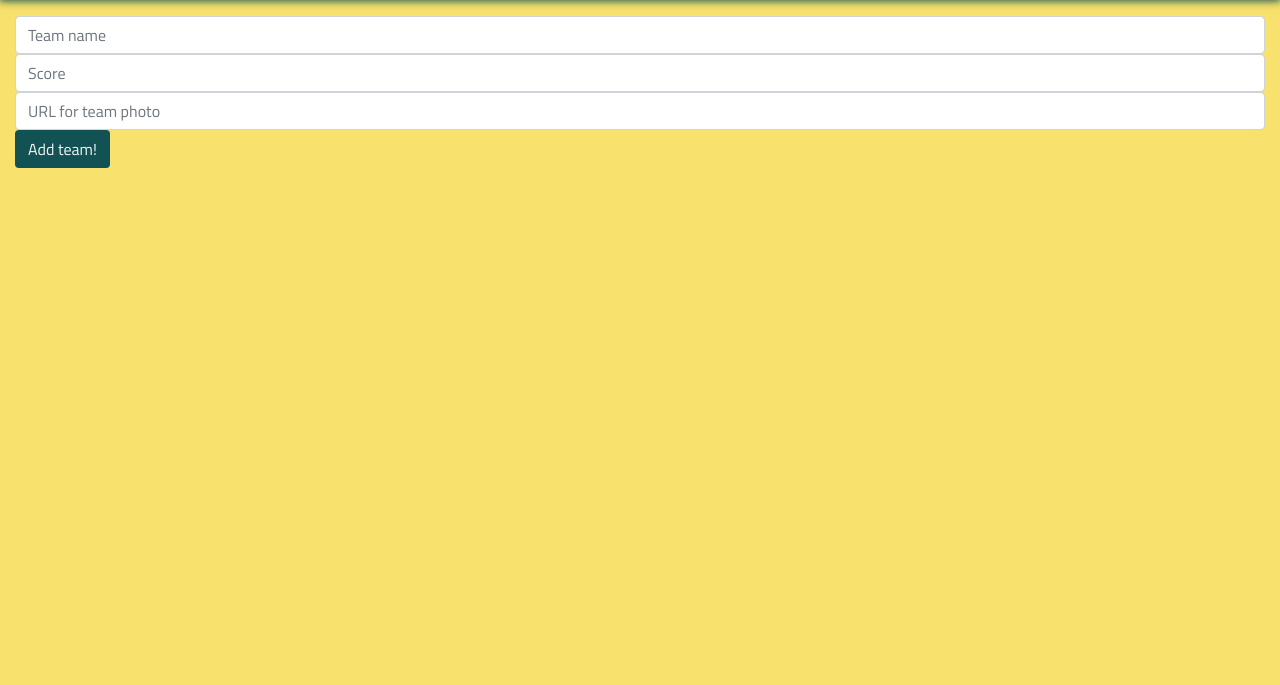
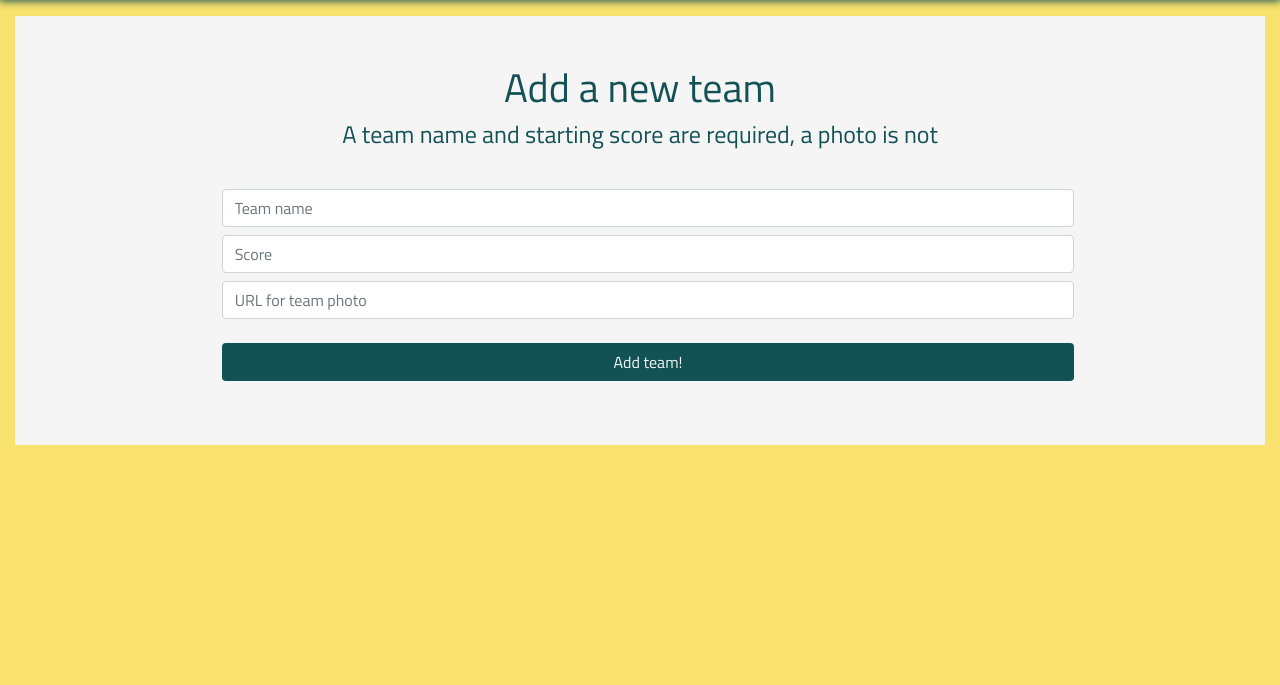
Before and after one commit to Code-Institute-Submissions/PubScore, a Flask app: page /addteam in a window 1280 px wide. Shown: the part 80-765 px from the top of the page. Run offline with Flask 2, Linux system fonts and the light colour scheme; some libraries are stand-ins or nearby versions.

Commit message:
Add styling for the add team page

```diff
--- a/static/css/style.css
+++ b/static/css/style.css
@@ -268,17 +268,25 @@ header {
     margin-bottom: 2.5rem;
 }
 
-.contact-form {
+.form {
     margin-left: 5%;
     margin-right: 5%;
     margin-bottom: 2.5rem;
 }
 
 @media only screen and (min-width: 992px) {
-    .contact-form {
+    .form {
         margin-left: 15%;
         margin-right: 15%;
     }
+}
+
+.form-margin {
+    margin: 0.5rem;
+}
+
+.form-margin-btn {
+    margin: 1rem 0.5rem 0.5rem 0.5rem;
 }
 
 /*--------------------------------------------------Footer*/
--- a/templates/addteam.html
+++ b/templates/addteam.html
@@ -1,12 +1,20 @@
 {% extends 'base.html' %}
 {% block content %}
-    <!-- The user can use this form to add a new team to the competition.
-    A team name and starting score are required, a link to a group photo is not.
-    In case there is no group photo, app.py provides the code to store a link to no-photo.png -->
-    <form action="{{ url_for('insertteam') }}" method="POST">
-        <input type="text" name="team_name" id="team_name" class="form-control" placeholder="Team name" required />
-        <input type="number" name="score" id="score" class="form-control" placeholder="Score" required />
-        <input type="text" name="photo" id="photo" class="form-control" placeholder="URL for team photo" >
-        <button type="submit" class="btn">Add team!</button>
-    </form>
+    <div class="row page">
+        <div class="col-12 content">
+            <!-- The user can use this form to add a new team to the competition.
+            A team name and starting score are required, a link to a group photo is not.
+            In case there is no group photo, app.py provides the code to store a link to no-photo.png -->
+            <div class="title-text">
+                <h1>Add a new team</h1>
+                <h4>A team name and starting score are required, a photo is not</h4>
+            </div>
+            <form class="form" action="{{ url_for('insertteam') }}" method="POST">
+                <input type="text" name="team_name" id="team_name" class="form-control form-margin" placeholder="Team name" required />
+                <input type="number" name="score" id="score" class="form-control form-margin" placeholder="Score" required />
+                <input type="text" name="photo" id="photo" class="form-control form-margin" placeholder="URL for team photo" >
+                <button type="submit" class="btn form-control form-margin-btn">Add team!</button>
+            </form>
+        </div>
+    </div>
 {% endblock %}
```
Also changed, not shown: templates/contact.html (+5 -5 lines).
